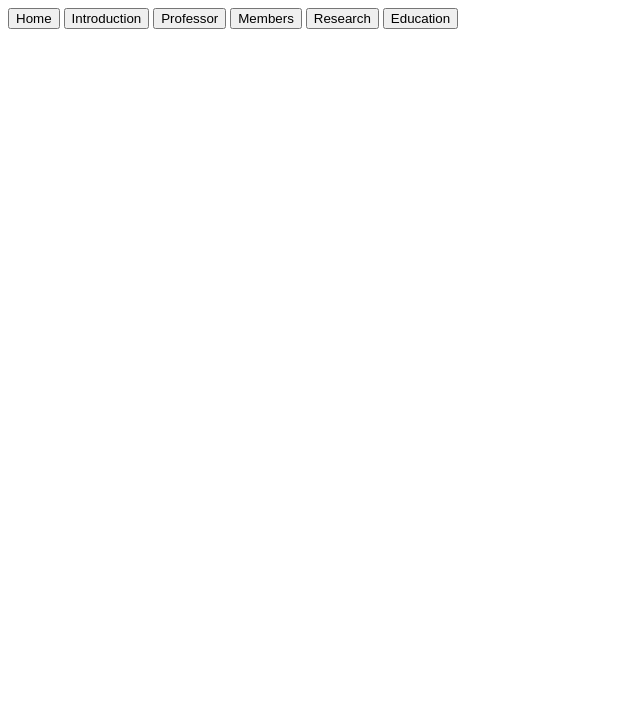
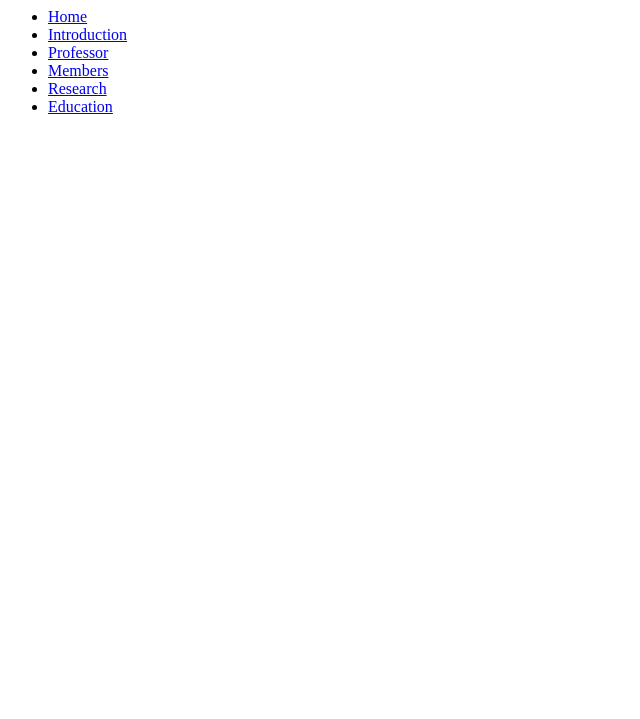
Before and after one commit to YoungEuny/BitlDku, a plain HTML site: page index.html in a window 1280 px wide. Shown: the part 81-800 px from the top of the page, without its empty margins (0-640 px from the left). Drawn offline with Linux system fonts and the light colour scheme.

Commit message:
make basic

```diff
--- a/index.html
+++ b/index.html
@@ -5,11 +5,25 @@
   </head>
   <body>
     <h1>생명정보기술연구실</h1>
-    <input type="button" value="Home">
-    <input type="button" value="Introduction">
-    <input type="button" value="Professor">
-    <input type="button" value="Members">
-    <input type="button" value="Research">
-    <input type="button" value="Education">
+    <ul>
+      <li>
+        <a href="#"><span>Home</span></a>
+      </li>
+      <li>
+        <a href="introduction.html"><span>Introduction</span></a>
+      </li>
+      <li>
+        <a href="professor.html"><span>Professor</span></a>
+      </li>
+      <li>
+        <a href="members.html"><span>Members</span></a>
+      </li>
+      <li>
+        <a href="research.html"><span>Research</span></a>
+      </li>
+      <li>
+        <a href="education.html"><span>Education</span></a>
+      </li>
+    </ul>
   </body>
 </html>
```
Also changed, not shown: education.html (added), introduction.html (added), members.html (added), professor.html (added), research.html (added).
